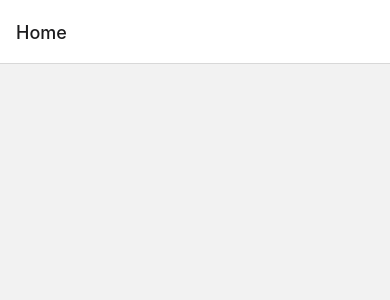
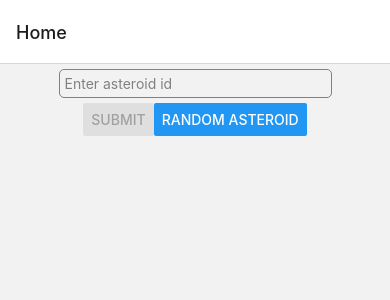
Before and after one commit to nibaji-cognitiveclouds/nasa-Builder, a React Native app: screen /Home in a window 390 px wide. Shown: the top 300 px of the page. Built offline with nearby package versions, Linux system fonts and the light colour scheme.

Commit message:
setup homescreen

```diff
--- a/package.json
+++ b/package.json
@@ -12,6 +12,7 @@
   "dependencies": {
     "@react-navigation/native": "^6.0.8",
     "@react-navigation/stack": "^6.1.1",
+    "axios": "^0.26.1",
     "react": "17.0.2",
     "react-native": "0.67.3",
     "react-native-gesture-handler": "^2.3.1",
--- a/src/screen/Home.tsx
+++ b/src/screen/Home.tsx
@@ -1,10 +1,81 @@
 /** @format */
 
+import { useNavigation } from "@react-navigation/native";
+import { StackNavigationProp } from "@react-navigation/stack";
+import axios from "axios";
 import React from "react";
-import { View } from "react-native";
+import { ActivityIndicator, Button, View } from "react-native";
+import { TextInput } from "react-native-gesture-handler";
 
-const Home = () => {
-	return <View></View>;
+export type RootStackParamList = {
+	Details: {};
+};
+
+const Home: React.FC = () => {
+	const [id, setId] = React.useState("");
+	const [loading, setLoading] = React.useState(false);
+	const navigation = useNavigation<StackNavigationProp<RootStackParamList>>();
+
+	function getRandom() {
+		axios
+			.get(
+				"https://api.nasa.gov/neo/rest/v1/neo/browse?api_key=cgFoDzaE9hdKE9UousiEPaX0V0B8GaO0ICUOMexs"
+			)
+			.then((res) => {
+				const random = Math.floor(
+					Math.random() * res.data?.near_earth_objects?.length
+				);
+				navigation.navigate("Details", {
+					id: res.data?.near_earth_objects?.[random]?.id,
+				});
+			})
+			.finally(() => {
+				setLoading(false);
+			});
+	}
+
+	return (
+		<View style={{ justifyContent: "center", alignItems: "center" }}>
+			<TextInput
+				placeholder="Enter asteroid id"
+				placeholderTextColor={"grey"}
+				onChangeText={(text) => setId(text)}
+				style={{
+					padding: 5,
+					borderColor: "grey",
+					borderWidth: 1,
+					borderRadius: 5,
+					margin: 5,
+					width: "70%",
+					marginBottom: 5,
+				}}
+			/>
+			<View
+				style={{
+					flexDirection: "row",
+					justifyContent: "space-around",
+					alignItems: "center",
+				}}
+			>
+				<Button
+					disabled={!id.length}
+					title="Submit"
+					onPress={() => navigation.navigate("Details", { id: id })}
+				/>
+				{loading ? (
+					<ActivityIndicator />
+				) : (
+					<Button
+						title="Random Asteroid"
+						onPress={() => {
+							setLoading(true);
+							getRandom();
+						}}
+					/>
+				)}
+			</View>
+		</View>
+	);
 };
 
 export default Home;
```
Also changed, not shown: 2 other files (tests, documents, lock files or other folders).
